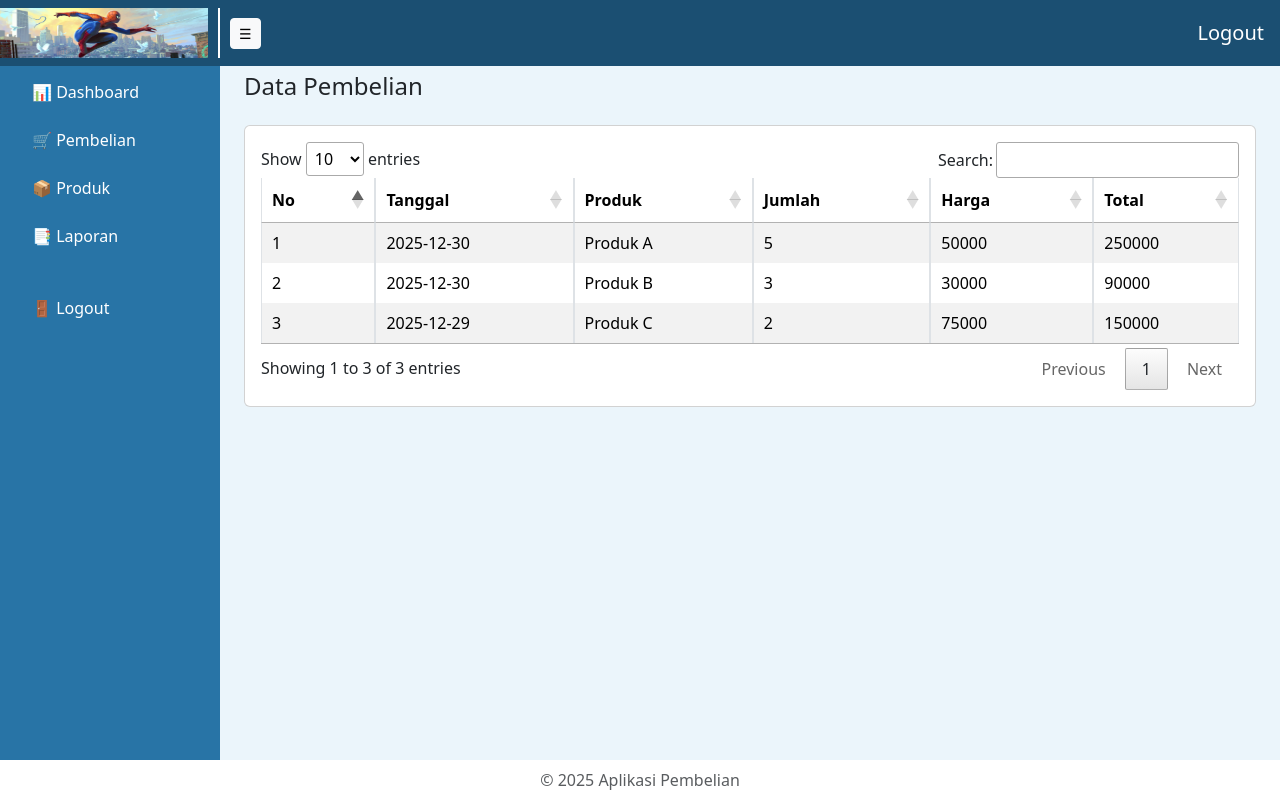
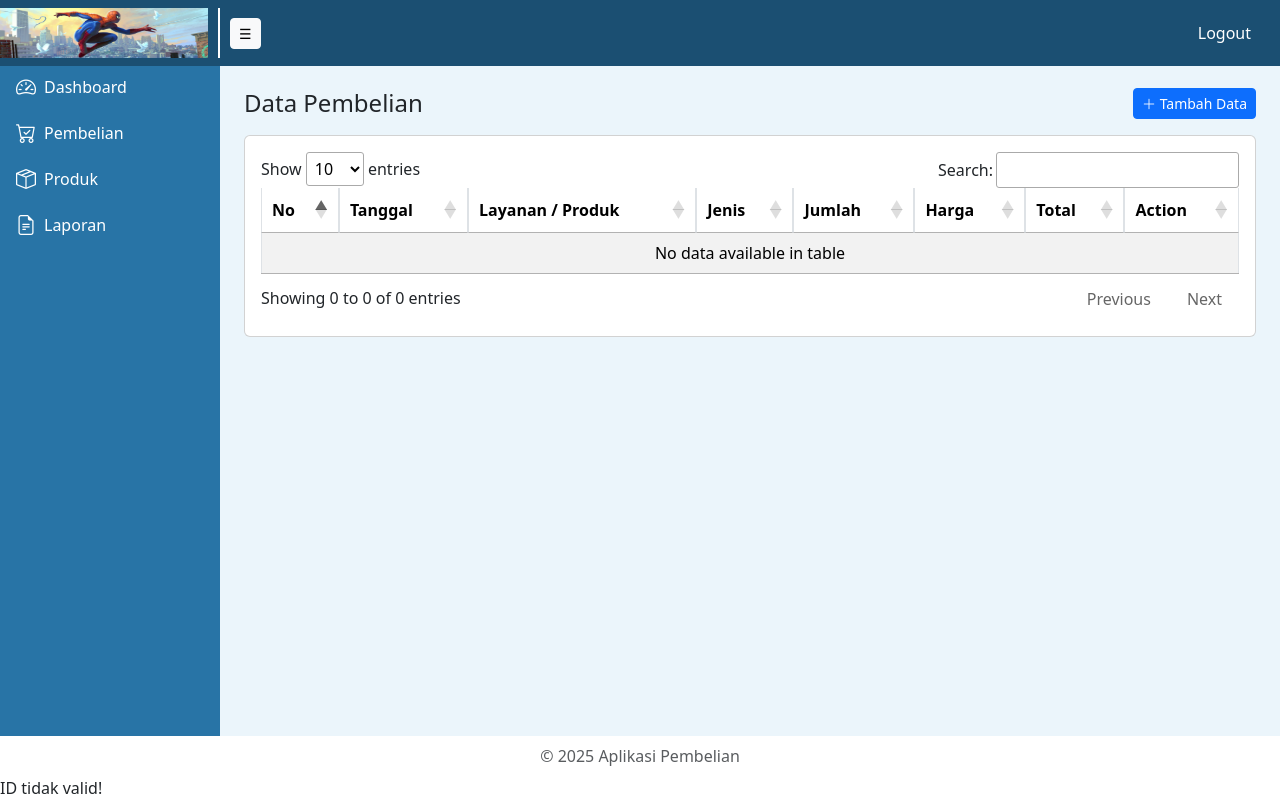
Before and after one commit to enomarozi/APP_Penjualan, a PHP site: page /dashboard.php in a window 1280 px wide. Run offline with PHP 8.4, Linux system fonts and the light colour scheme; data that the repository does not hold is empty; some libraries are stand-ins or nearby versions.

Commit message:
31122025

```diff
--- a/dashboard.php
+++ b/dashboard.php
@@ -1,3 +1,6 @@
+<?php
+session_start();
+?>
 <!DOCTYPE html>
 <html lang="id">
 <head>
@@ -5,7 +8,9 @@
     <title>Dashboard | Aplikasi Pembelian</title>
 
     <link href="https://cdn.jsdelivr.net/npm/bootstrap@5.3.2/dist/css/bootstrap.min.css" rel="stylesheet">
+    <link href="https://cdn.jsdelivr.net/npm/bootstrap-icons/font/bootstrap-icons.css" rel="stylesheet">
     <link rel="stylesheet" href="https://cdn.datatables.net/2.3.6/css/dataTables.dataTables.min.css">
+
     <style>
         nav.navbar {
             background-color: #1B4F72 !important;
@@ -45,67 +50,127 @@
     </style>
 </head>
 <body class="d-flex flex-column min-vh-100">
+<?php if(isset($_SESSION['success'])): ?>
+<script src="https://cdn.jsdelivr.net/npm/sweetalert2@11"></script>
+<script>
+    Swal.fire({
+        icon: 'success',
+        title: 'Berhasil!',
+        text: '<?= $_SESSION['success']; ?>',
+        timer: 1800,
+        showConfirmButton: false
+    });
+</script>
+<?php
+    unset($_SESSION['success']);
+    endif;
+?>
 
 <nav class="navbar navbar-expand-lg navbar-dark fixed-top">
     <div class="container-fluid d-flex" style="padding: 0;">
     	<img src="assets/images/spiderman.jpg" width="220" height="50" style="margin-right:10px; border-right:2px solid #ffffff; padding-right:10px;">
         <button class="btn btn-light btn-sm" id="toggleSidebar">☰</button>
         <div class="flex-grow-1"></div>
-        <span class="navbar-brand mb-0 h1">Logout</span>
+        <button type="button" class="btn btn-link text-white text-decoration-none me-3">
+            Logout
+        </button>
     </div>
 </nav>
 
 <div class="d-flex flex-grow-1 mt-5 position-relative">
-    <aside id="sidebar" class="text-white p-3 position-sticky" style="top: 56px; width: 220px; height: calc(100vh - 56px - 40px); z-index: 10;">
-        <ul class="nav flex-column">
-            <li class="nav-item mb-2"><a class="nav-link text-white" href="#">📊 Dashboard</a></li>
-            <li class="nav-item mb-2"><a class="nav-link text-white" href="#">🛒 Pembelian</a></li>
-            <li class="nav-item mb-2"><a class="nav-link text-white" href="#">📦 Produk</a></li>
-            <li class="nav-item mb-2"><a class="nav-link text-white" href="#">📑 Laporan</a></li>
-            <li class="nav-item mt-4"><a class="nav-link text-white" href="#">🚪 Logout</a></li>
+    <aside id="sidebar" class="text-white position-sticky" style="top:56px; width:220px;">
+        <ul class="nav flex-column mt-3">
+            <li class="nav-item">
+                <a class="nav-link text-white d-flex align-items-center px-3 py-2" href="#">
+                    <i class="bi bi-speedometer2 fs-5"></i>
+                    <span class="sidebar-text ms-2">Dashboard</span>
+                </a>
+            </li>
+            <li class="nav-item">
+                <a class="nav-link text-white d-flex align-items-center px-3 py-2" href="#">
+                    <i class="bi bi-cart-check fs-5"></i>
+                    <span class="sidebar-text ms-2">Pembelian</span>
+                </a>
+            </li>
+
+            <li class="nav-item">
+                <a class="nav-link text-white d-flex align-items-center px-3 py-2" href="#">
+                    <i class="bi bi-box-seam fs-5"></i>
+                    <span class="sidebar-text ms-2">Produk</span>
+                </a>
+            </li>
+
+            <li class="nav-item">
+                <a class="nav-link text-white d-flex align-items-center px-3 py-2" href="#">
+                    <i class="bi bi-file-earmark-text fs-5"></i>
+                    <span class="sidebar-text ms-2">Laporan</span>
+                </a>
+            </li>
         </ul>
     </aside>
+    <?php
+        require_once 'koneksi.php';
+        $db = new Database();
 
-    <section id="content" class="flex-grow-1 p-4">
-        <h4 class="mb-4">Data Pembelian</h4>
+        if(isset($_POST['submit']) && $_POST['submit'] === "simpan"){
+            $tanggal = $_POST['tanggal'];
+            $layanan_produk = $_POST['layanan_produk'];
+            $jenis = $_POST['jenis'];
+            $jumlah = $_POST['jumlah'];
+            $harga = $_POST['harga'];
+            $total = $_POST['total'];
+            $db->execute(
+                "INSERT INTO pembelian (tanggal, layanan_produk, jenis, jumlah, harga, total) VALUES(?, ?, ?, ?, ?, ?)",
+                [$tanggal, $layanan_produk, $jenis, $jumlah, $harga, $total]
+            );
+            $_SESSION['success'] = "Data Pembelian berhasil disimpan.";
+            header("Location: dashboard.php");
+            exit();
+        }
+        $dataPembelian = $db->query("SELECT * FROM pembelian ORDER BY tanggal DESC");
+    ?>
+    <section id="content" class="flex-grow-1 p-4 mt-3">
+        <div class="d-flex justify-content-between align-items-center mb-3">
+            <h4 class="mb-0">Data Pembelian</h4>
+            <button class="btn btn-primary btn-sm" data-bs-toggle="modal" data-bs-target="#modalTambah">
+                <i class="bi bi-plus-lg"></i> Tambah Data
+            </button>
+
+        </div>
         <div class="card">
             <div class="card-body">
+
                 <table id="PembelianTable" class="table table-striped table-bordered">
                     <thead>
                         <tr>
                             <th>No</th>
                             <th>Tanggal</th>
-                            <th>Produk</th>
+                            <th>Layanan / Produk</th>
+                            <th>Jenis</th>
                             <th>Jumlah</th>
                             <th>Harga</th>
                             <th>Total</th>
+                            <th>Action</th>
                         </tr>
                     </thead>
                     <tbody>
-                        <tr>
-                            <td>1</td>
-                            <td>2025-12-30</td>
-                            <td>Produk A</td>
-                            <td>5</td>
-                            <td>50000</td>
-                            <td>250000</td>
-                        </tr>
-                        <tr>
-                            <td>2</td>
-                            <td>2025-12-30</td>
-                            <td>Produk B</td>
-                            <td>3</td>
-                            <td>30000</td>
-                            <td>90000</td>
-                        </tr>
-                        <tr>
-                            <td>3</td>
-                            <td>2025-12-29</td>
-                            <td>Produk C</td>
-                            <td>2</td>
-                            <td>75000</td>
-                            <td>150000</td>
-                        </tr>
+                        <?php
+                            $no = 1;
+                            foreach($dataPembelian as $row): ?>
+                            <tr>
+                                <td><?= $no++; ?></td>
+                                <td><?= date('Y-m-d', strtotime($row['tanggal'])); ?></td>
+                                <td><?= $row['layanan_produk']; ?></td>
+                                <td><?= $row['jenis']; ?></td>
+                                <td><?= $row['jumlah']; ?></td>
+                                <td><?= "Rp ".number_format($row['harga'],0,',','.'); ?></td>
+                                <td><?= "Rp ".number_format($row['harga'],0,',','.'); ?></td>
+                                <td>
+                                    <button class="btn btn-warning btn-sm btn-edit" data-id="<?= $row['id']; ?>" data-bs-toggle="modal" data-bs-target="#modalEdit">Edit</button>
+                                    <button class="btn btn-danger btn-sm btn-hapus" data-id="<?= $row['id']; ?>" data-bs-toggle="modal" data-bs-target="#modalHapus">Hapus</button>
+                                </td>
+                            </tr>
+                            <?php endforeach; ?>
                     </tbody>
                 </table>
             </div>
@@ -132,12 +197,17 @@ document.addEventListener('DOMContentLoaded', function () {
 
     const sidebar = document.getElementById('sidebar');
     const toggleBtn = document.getElementById('toggleSidebar');
+    const texts = document.querySelectorAll('.sidebar-text');
 
     toggleBtn.addEventListener('click', () => {
         sidebar.classList.toggle('collapsed');
+        texts.forEach(text => {
+            text.classList.toggle('d-none');
+        });
     });
 });
 </script>
-
+<?php include 'modals/tambah_data.php'; ?>
+<?php include 'modals/edit_data.php'; ?>
 </body>
 </html>
--- /dev/null
+++ b/modals/edit_data.php
@@ -0,0 +1,73 @@
+<?php
+require_once 'koneksi.php';
+$db = new Database();
+
+if(!isset($_GET['id'])){
+  echo "ID tidak valid!";
+  exit();
+}
+$id = $_GET['id'];
+$row = $db->query("SELECT * FROM pembelian WHERE id=?",[$id]);
+if(count($row) === 0){
+  echo "Data tidak ditemukan!";
+  exit();
+}
+
+$data = $row[0];
+?>
+<div class="modal fade" id="modalEdit" tabindex="-1">
+  <div class="modal-dialog modal-dialog-centered">
+    <div class="modal-content">
+
+      <div class="modal-header">
+        <h5 class="modal-title"><i class="bi bi-plus-circle"></i> Edit Data Pembelian</h5>
+        <button type="button" class="btn-close" data-bs-dismiss="modal"></button>
+      </div>
+
+      <form id="formEdit" method="POST">
+        <div class="modal-body">
+          <input type="hidden" value="<?= $data['id'];?>">
+          <div class="mb-3">
+            <label class="form-label">Tanggal</label>
+            <input type="date" name="tanggal" class="form-control" value="<?= $data['tanggal'];?>" required>
+          </div>
+
+          <div class="mb-3">
+            <label class="form-label">Layanan / Produk</label>
+            <input type="text" name="layanan_produk" class="form-control" placeholder="Ganti Oli / Ban / Sparepart / dll" value="<?= $data['layanan_produk'];?>" required>
+          </div>
+
+          <div class="mb-3">
+            <label class="form-label">Jenis</label>
+            <select name="jenis" class="form-select" required>
+              <option value="" selected disabled>Pilih jenis</option>
+              <option value="Service">Service</option>
+              <option value="Sparepart">Sparepart</option>
+            </select>
+          </div>
+
+          <div class="mb-3">
+            <label class="form-label">Jumlah</label>
+            <input type="number" name="jumlah" class="form-control" value="<?= $data['jumlah'];?>" required>
+          </div>
+
+          <div class="mb-3">
+            <label class="form-label">Harga</label>
+            <input type="number" name="harga" class="form-control" value="<?= $data['harga'];?>" required>
+          </div>
+
+          <div class="mb-3">
+            <label class="form-label">Total</label>
+            <input type="number" name="total" class="form-control" value="<?= $data['total'];?>" required>
+          </div>
+
+        </div>
+
+        <div class="modal-footer">
+          <button type="button" class="btn btn-secondary btn-sm" data-bs-dismiss="modal">Batal</button>
+          <button type="submit" class="btn btn-primary btn-sm" name="submit" value="simpan">Simpan</button>
+        </div>
+      </form>
+    </div>
+  </div>
+</div>
--- /dev/null
+++ b/modals/tambah_data.php
@@ -0,0 +1,56 @@
+<div class="modal fade" id="modalTambah" tabindex="-1">
+  <div class="modal-dialog modal-dialog-centered">
+    <div class="modal-content">
+
+      <div class="modal-header">
+        <h5 class="modal-title"><i class="bi bi-plus-circle"></i> Tambah Data Pembelian</h5>
+        <button type="button" class="btn-close" data-bs-dismiss="modal"></button>
+      </div>
+
+      <form id="formTambah" method="POST">
+        <div class="modal-body">
+
+          <div class="mb-3">
+            <label class="form-label">Tanggal</label>
+            <input type="date" name="tanggal" class="form-control" required>
+          </div>
+
+          <div class="mb-3">
+            <label class="form-label">Layanan / Produk</label>
+            <input type="text" name="layanan_produk" class="form-control" placeholder="Ganti Oli / Ban / Sparepart" required>
+          </div>
+
+          <div class="mb-3">
+            <label class="form-label">Jenis</label>
+            <select name="jenis" class="form-select" required>
+              <option value="" selected disabled>Pilih jenis</option>
+              <option value="Service">Service</option>
+              <option value="Sparepart">Sparepart</option>
+            </select>
+          </div>
+
+          <div class="mb-3">
+            <label class="form-label">Jumlah</label>
+            <input type="number" name="jumlah" class="form-control" required>
+          </div>
+
+          <div class="mb-3">
+            <label class="form-label">Harga</label>
+            <input type="number" name="harga" class="form-control" required>
+          </div>
+
+          <div class="mb-3">
+            <label class="form-label">Total</label>
+            <input type="number" name="total" class="form-control" required>
+          </div>
+
+        </div>
+
+        <div class="modal-footer">
+          <button type="button" class="btn btn-secondary btn-sm" data-bs-dismiss="modal">Batal</button>
+          <button type="submit" class="btn btn-primary btn-sm" name="submit" value="simpan">Simpan</button>
+        </div>
+      </form>
+    </div>
+  </div>
+</div>
```
Also changed, not shown: koneksi.php (added, +36 -0 lines).
